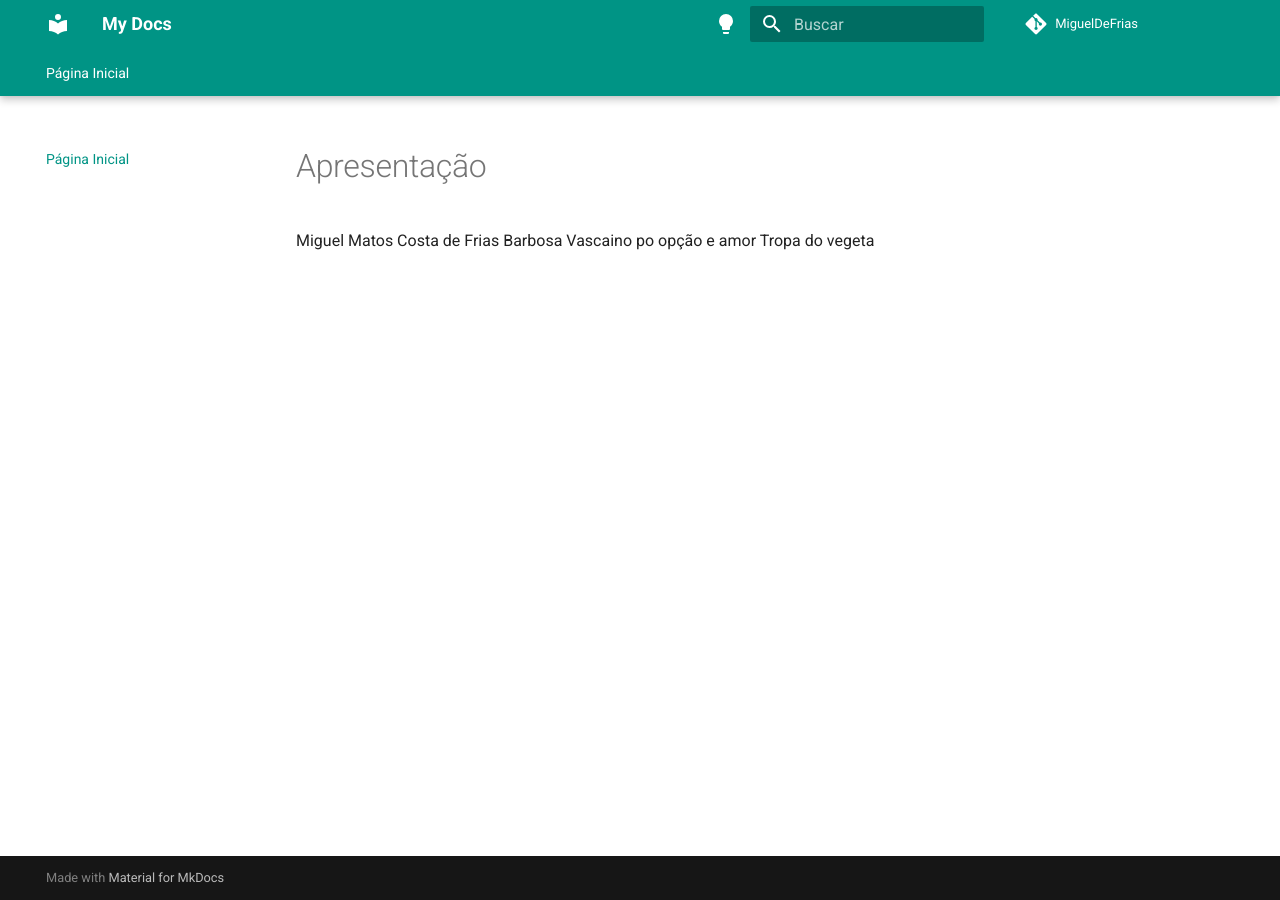
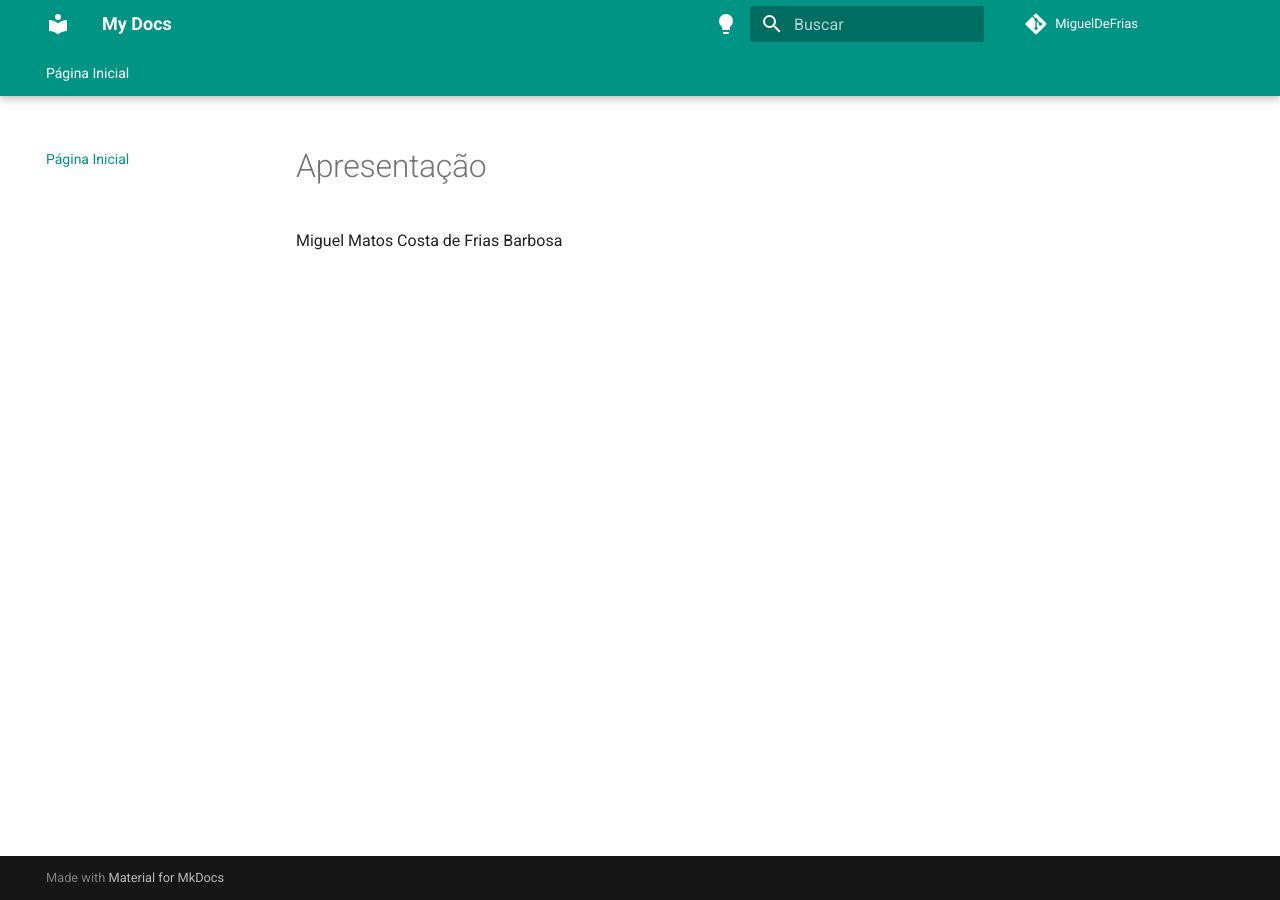
Before and after one commit to migueldefrias/MiguelDeFrias, an MkDocs documentation site: the page built from docs/index.md, in a window 1280 px wide. Built offline with MkDocs 1.6.1 and Material for MkDocs 9.7.7, drawn with Linux system fonts in a browser that asks for light colours; comment, search, counter and statistics services are not loaded.

Commit message:
arrumando

```diff
--- a/docs/index.md
+++ b/docs/index.md
@@ -1,5 +1,3 @@
 # Apresentação
 
 Miguel Matos Costa de Frias Barbosa
-Vascaino po opção e amor
-Tropa do vegeta
```
